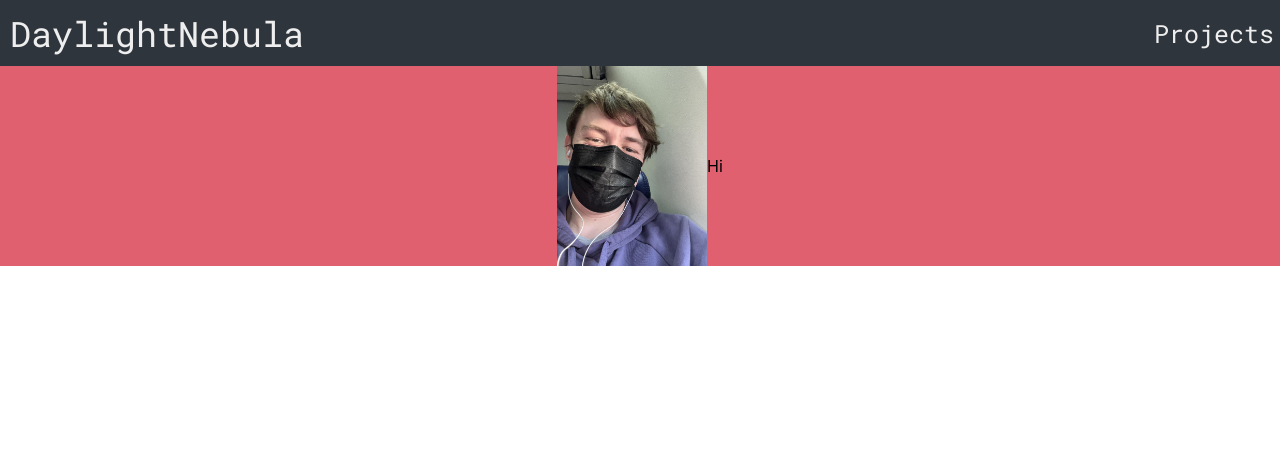
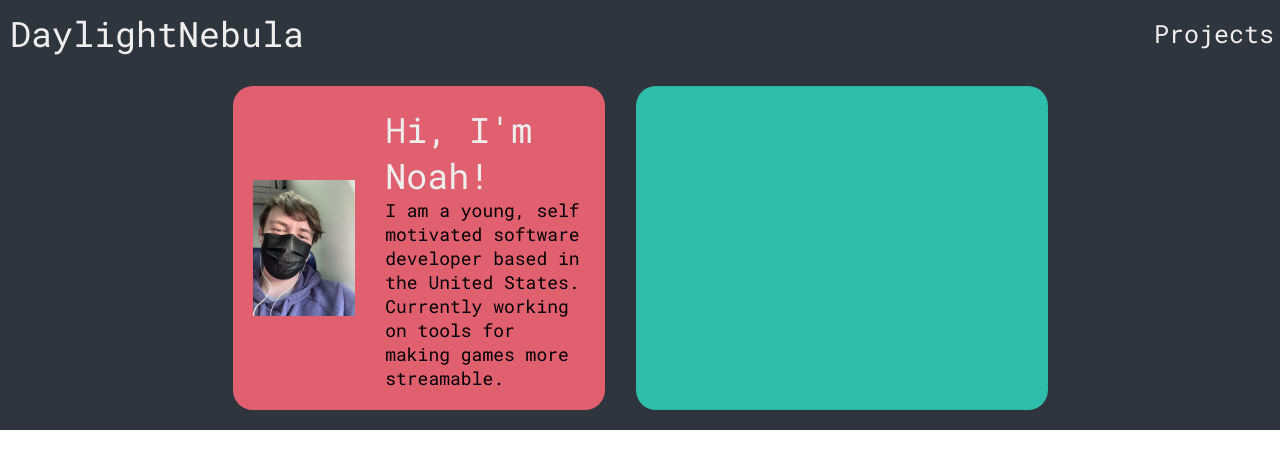
Before and after one commit to DaylightNebula/daylightnebula.github.io, a React (Create React App) app: page / in a window 1280 px wide. Shown: the top 468 px of the page. Built offline with nearby package versions, Linux system fonts and the light colour scheme.

Commit message:
IntroCard.js

```diff
--- /dev/null
+++ b/src/cards/IntroCard.js
@@ -0,0 +1,56 @@
+import {Col, Container, Image, Row} from "react-bootstrap";
+import {colors} from "../helpers/Colors";
+import me from "../pages/mainpage/me.jpg";
+
+function Text() {
+    return (
+        <Container>
+            <Row>
+                <Col style={{
+                    fontFamily: "Roboto Mono",
+                    color: colors.grays.offwhite,
+                    fontSize: 35,
+                    paddingLeft: 30
+                }} >Hi, I'm Noah!</Col>
+                <Col style={{
+                    maxWidth: 305,
+                    paddingLeft: 30,
+                    fontFamily: "Roboto Mono",
+                    fontSize: 18,
+                    color: "black"
+                }} >I am a young, self motivated software developer based in the United States.  Currently working on tools for making games more streamable.</Col>
+            </Row>
+        </Container>
+    );
+}
+
+function ContactMeIcons() {
+    return (
+        <Container>
+            <i className="fab fa-google"></i>
+        </Container>
+    );
+}
+
+function IntroCard() {
+    return (
+        <Container style={{ width: "30%" }} >
+            <Col style={{ background: colors.primaries.red, borderRadius: 20, padding:20 }} >
+                <Row xs={6} md={4} style={{display: 'flex',
+                    alignItems: 'center',
+                    justifyContent: 'center',}} >
+                    <Image
+                        src={me}
+                        roundedCircle={true}
+                        style={{ width: "150px", overflow: "hidden" }}
+                        alt="Avatar"
+                    />
+                    <Text/>
+                </Row>
+                <ContactMeIcons/>
+            </Col>
+        </Container>
+    );
+}
+
+export default IntroCard;
--- a/src/pages/mainpage/MainPage.js
+++ b/src/pages/mainpage/MainPage.js
@@ -1,23 +1,23 @@
 import me from "./me.jpg";
-import {Col, Container, Image, Row} from "react-bootstrap";
+import {Col, Container, FormText, Image, Row} from "react-bootstrap";
 import Topbar from "../../helpers/Topbar";
 import {colors} from "../../helpers/Colors";
+import IntroCard from "../../cards/IntroCard";
 
 function Intro() {
     return (
-        <Col style={{ background: colors.primaries.red }} >
-            <Row xs={6} md={4} style={{display: 'flex',
-                alignItems: 'center',
-                justifyContent: 'center',}} >
-                <Image
-                    src={me}
-                    roundedCircle={true}
-                    style={{ width: "150px", overflow: "hidden" }}
-                    alt="Avatar"
-                />
-                <text>Hi</text>
-            </Row>
-        </Col>
+        <Container style={{
+            background: colors.grays.darkgray,
+            padding: 20,
+            display: "flex",
+            justifyContent: "center"
+        }} >
+            <IntroCard/>
+            <Container style={{ width: "2.5%" }} />
+            <Container style={{ width: "30%", background: colors.primaries.green, borderRadius: 20, padding: 20, paddingLeft: 20 }} >
+
+            </Container>
+        </Container>
     );
 }
 
```
